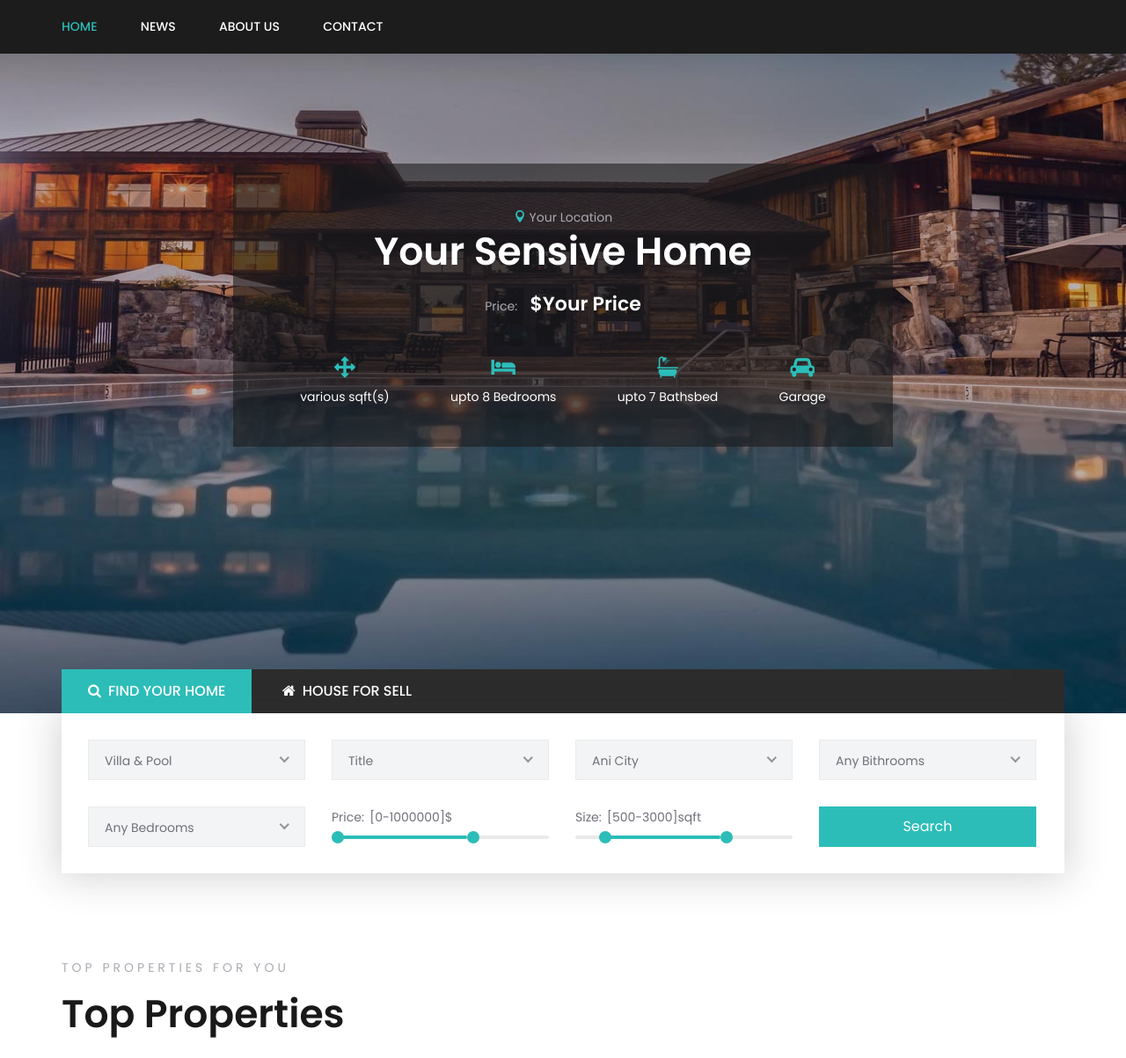
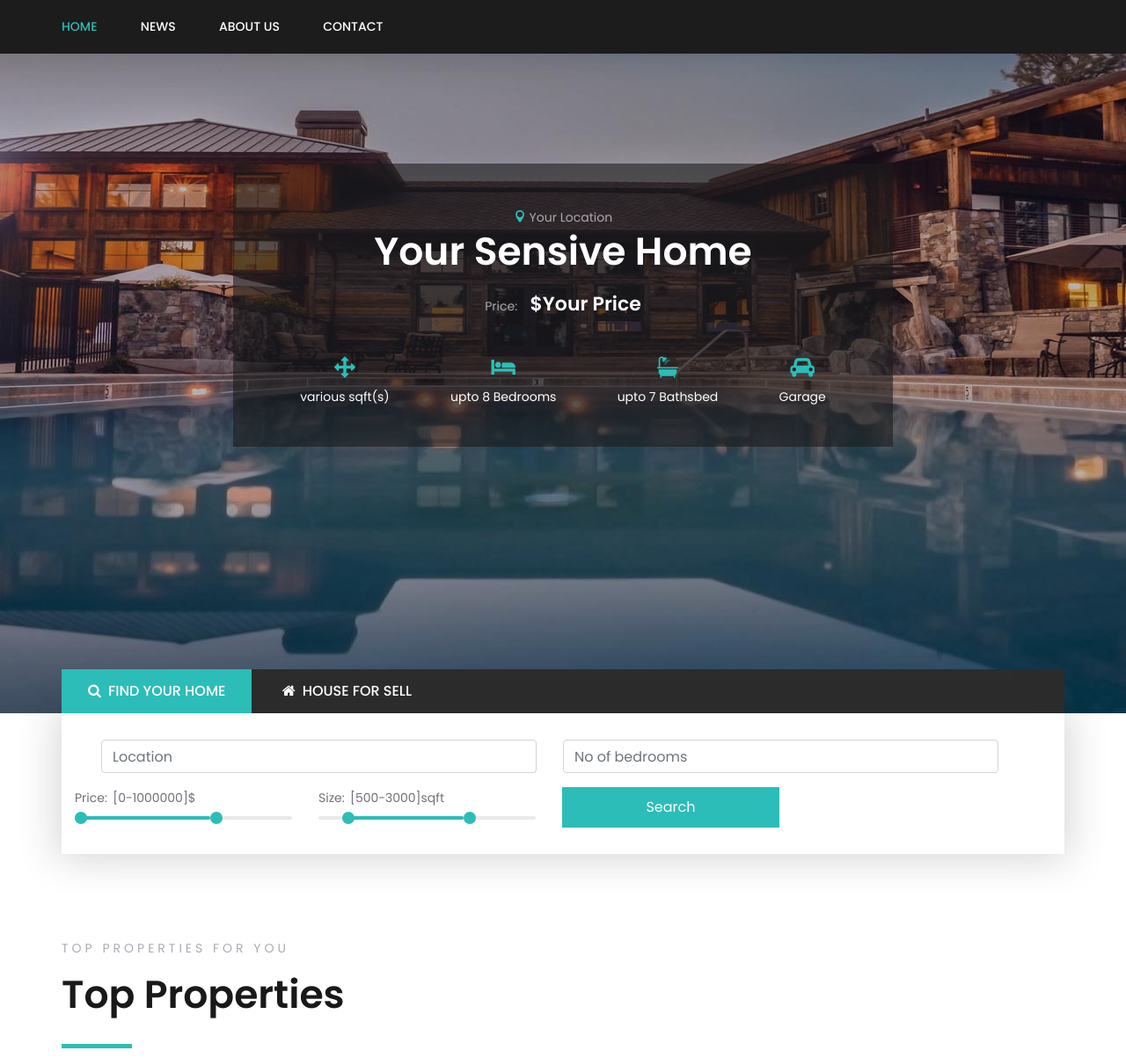
Before and after one commit to nebstarmalala/sensiveproperties, a PHP site: page / in a window 1280 px wide. Shown: the top 1203 px of the page at 88% size. Run offline with PHP 8.4, Linux system fonts and the light colour scheme; data comes from the database, SQL or seed files in the repository; data that the repository does not hold is empty; some libraries are stand-ins or nearby versions.

Commit message:
add place picker

```diff
--- a/index.php
+++ b/index.php
@@ -126,36 +126,27 @@ $properties = mysqli_query($dbconnect,"select * from properties" );
                             House For Sell
                         </div>
                     </div>
-                    <form action="#" class="filter-form">
-                        <div class="first-row">
-                            <select>
-                                <option value="">Villa & Pool</option>
-                            </select>
-                            <select>
-                                <option value="">Title</option>
-                            </select>
-                            <select>
-                                <option value="">Ani City</option>
-                            </select>
-                            <select>
-                                <option value="">Any Bithrooms</option>
-                            </select>
+                    <form action="index.php" class="filter-form">
+                        <div class="first-row row col-md-12">
+                            <div class="form-group col-md-6">
+                                <input type="text" id="location" class="form-control location-address "  name="location" placeholder="Location">
+                            </div>
+                            <div class="form-group col-md-6">
+                                <input type="text" id="title" class="form-control"  name="title" placeholder="No of bedrooms">
+                            </div>
                         </div>
-                        <div class="second-row">
-                            <select>
-                                <option value="">Any Bedrooms</option>
-                            </select>
+                        <div class="second-row row">
                             <div class="price-range-wrap">
                                 <div class="price-text">
                                     <label for="priceRange">Price:</label>
-                                    <input type="text" id="priceRange" readonly>
+                                    <input type="text" id="priceRange" >
                                 </div>
                                 <div id="price-range" class="slider"></div>
                             </div>
                             <div class="room-size-range">
                                 <div class="price-text">
                                     <label for="roomsizeRange">Size:</label>
-                                    <input type="text" id="roomsizeRange" readonly>
+                                    <input type="text" id="roomsizeRange" >
                                 </div>
                                 <div id="roomsize-range" class="slider"></div>
                             </div>
@@ -204,7 +195,7 @@ $properties = mysqli_query($dbconnect,"select * from properties" );
                                     <h4><?php echo $property['price'] ?></h4>
                                 </div>
                                 <div class="properties-location"><i class="icon_pin"></i> </i> <?php echo $property['location'] ?></div>
-                                <p><?php echo substr($property['description'],0,340)."..."; ?></p>
+                                <p><?php echo substr($property['description'],0,450)."..."; ?></p>
                                 <ul class="room-features">
                                     <li>
                                         <i class="fa fa-arrows"></i>
@@ -251,7 +242,11 @@ $properties = mysqli_query($dbconnect,"select * from properties" );
     <script src="js/jquery.nice-select.min.js"></script>
     <script src="js/jquery.slicknav.js"></script>
     <script src="js/jquery-ui.min.js"></script>
-    <!-- <script src="js/owl.carousel.min.js"></script> -->
+    <script src="https://maps.googleapis.com/maps/api/js?v=3&libraries=places&key=AIzaSyBO5Else2rW4UNyXiCMp3y20JV7BseTMys"></script>
+    <script src="js/jquery.placepicker.js"></script>
+    <script>
+        $(".location-address").placepicker().data('placepicker');
+    </script>
     <script src="js/main.js"></script>
 </body>
 
```
